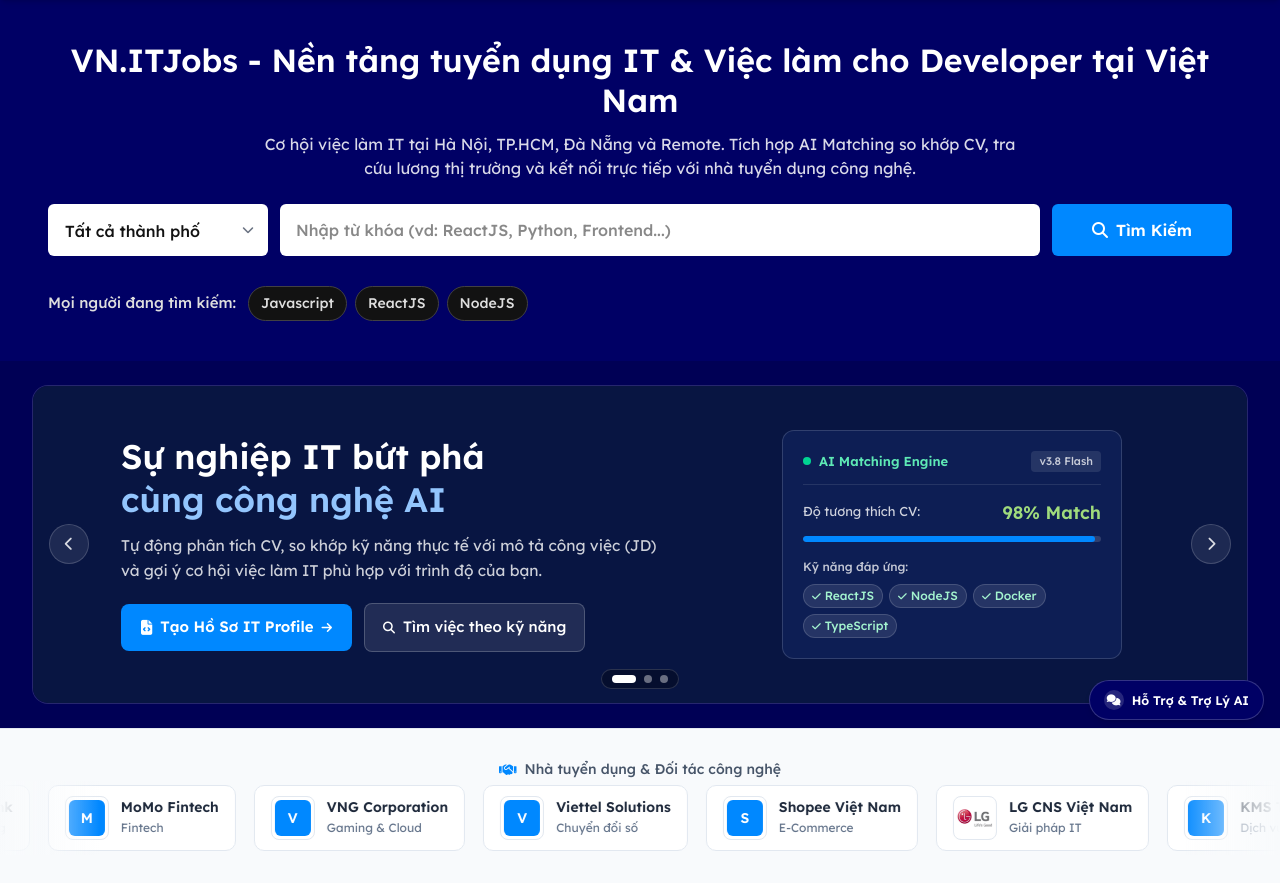
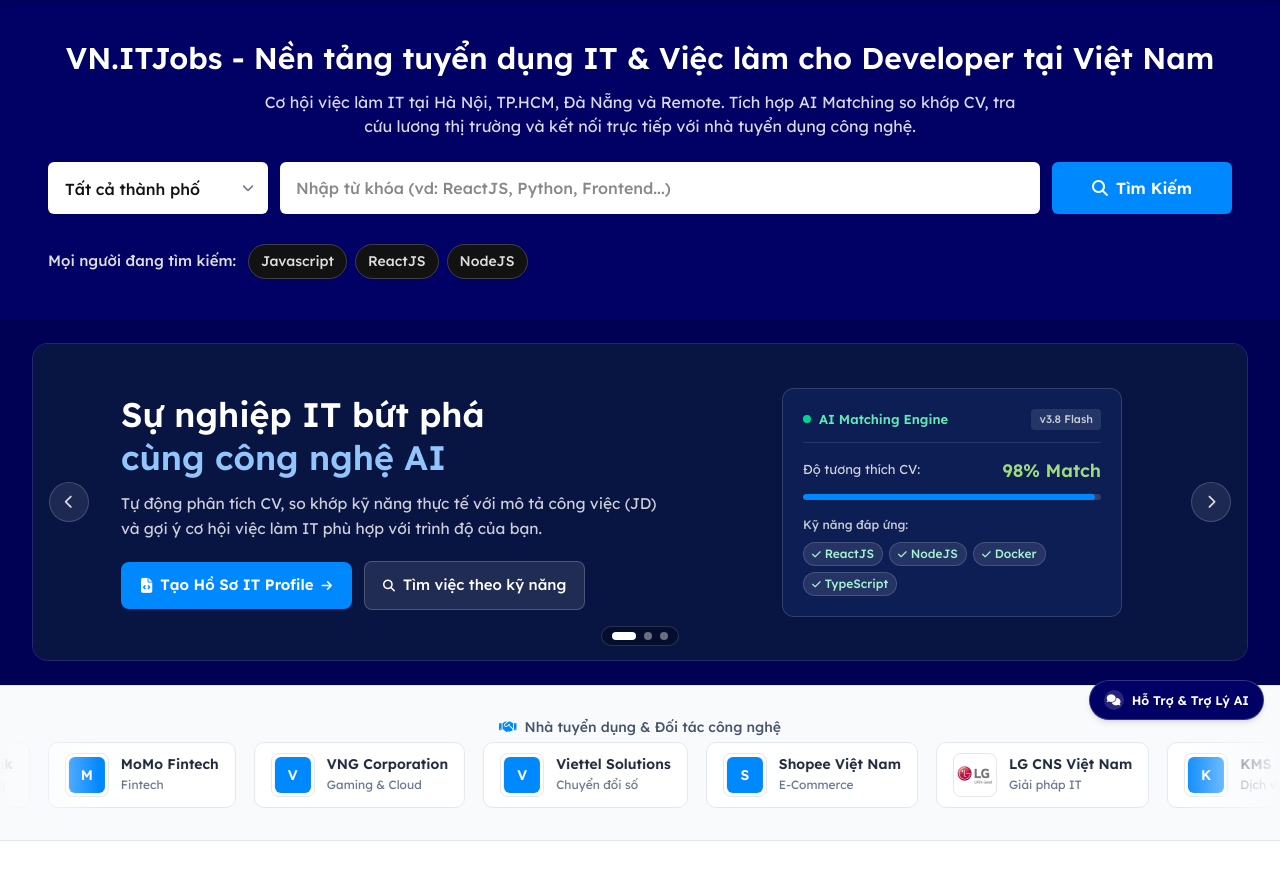
Before and after one commit to giakiet22102006/tuyen-dung-IT, a Node project: template views/pages/index.pug in a window 1280 px wide. Shown: the part 64-947 px from the top of the page. Run offline with Node 20 templates, Linux system fonts and the light colour scheme; the template is opened without the code that fills it, so the values that code supplies are empty; some libraries are stand-ins or nearby versions.

Commit message:
fix(ui): prevent orphan word wrap on homepage hero heading

```diff
--- a/views/partials/section1.pug
+++ b/views/partials/section1.pug
@@ -1,6 +1,6 @@
 div(class="bg-[#000065] py-[28px] sm:py-[40px]")
     .contain
-        h1(class="font-[600] text-[22px] sm:text-[32px] text-white text-center mb-[12px] leading-tight") VN.ITJobs - Nền tảng tuyển dụng IT &amp; Việc làm cho Developer tại Việt Nam
+        h1(class="font-[600] text-[22px] sm:text-[26px] lg:text-[30px] text-white text-center mb-[12px] leading-tight text-balance") VN.ITJobs - Nền tảng tuyển dụng IT &amp; Việc làm cho Developer tại Việt Nam
         p(class="text-white/85 text-[14px] sm:text-[16px] text-center max-w-[760px] mx-auto mb-[20px] sm:mb-[24px] font-[400] tabular-nums")
             if totalPublicJobs && totalPublicJobs > 0
                 | #{totalPublicJobs} cơ hội việc làm IT đang tuyển dụng tại Hà Nội, TP.HCM, Đà Nẵng và Remote. Tích hợp AI Matching so khớp CV, tra cứu lương thị trường và kết nối trực tiếp với nhà tuyển dụng công nghệ.
```
Also changed, not shown: public/assets/css/tailwind.css.
